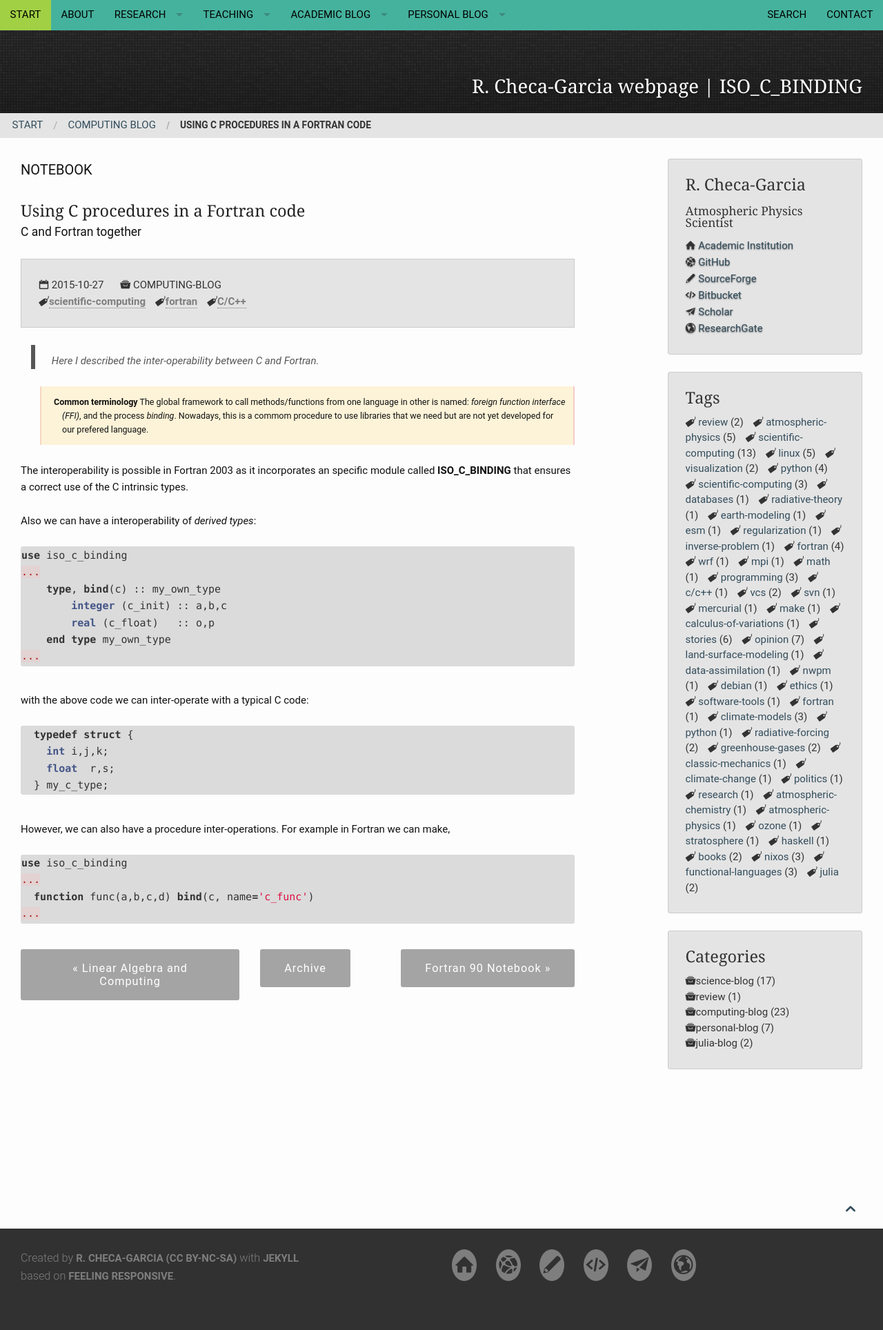
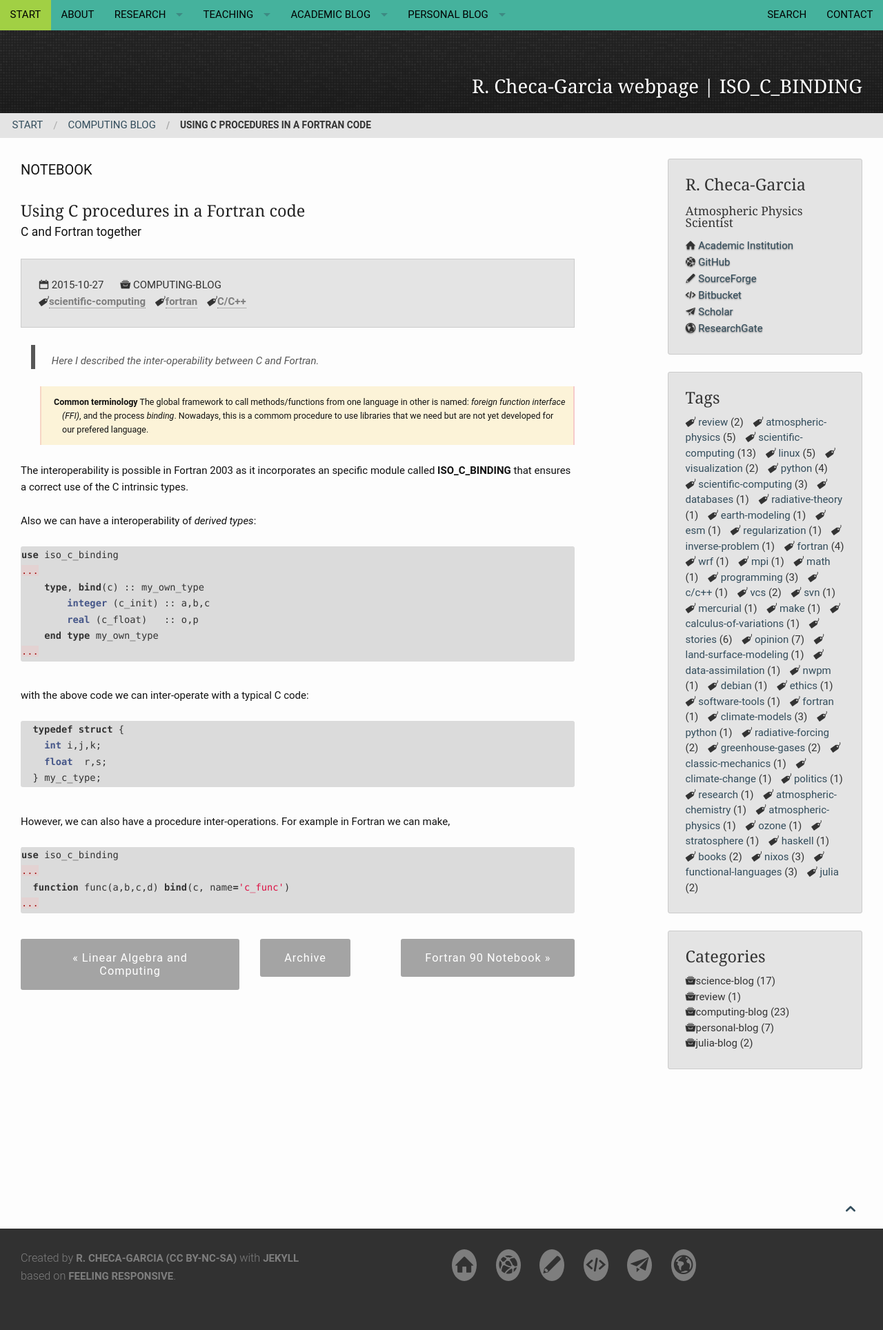
Before and after one commit to RCHG/rchg.github.io, a Jekyll site: the page built from _posts/2015-10-27-C-in-Fortran.md, in a window 1280 px wide. Shown: the whole page at 69% size. Built offline with Jekyll 4.4.1, drawn with Linux system fonts in a browser that asks for light colours; nearby versions of some CDN libraries; comment, search, counter and statistics services are not loaded.

Commit message:
Update _06_typography.scss

```diff
--- a/_sass/_06_typography.scss
+++ b/_sass/_06_typography.scss
@@ -183,7 +183,7 @@ pre code {
 }
 
 code {
-    font-size: rem-calc(12);
+    font-size: rem-calc(11);
     line-height: 1.5;
 }
 
```
